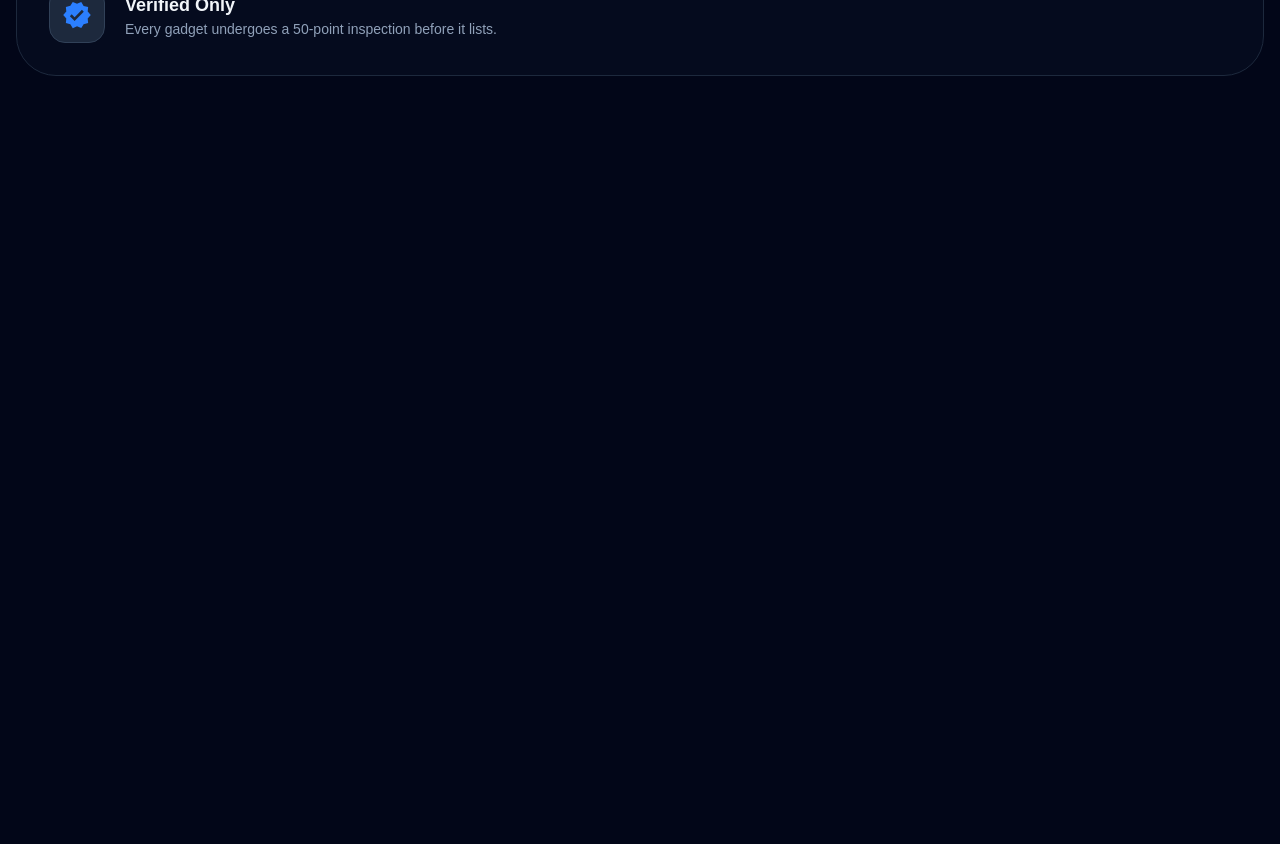
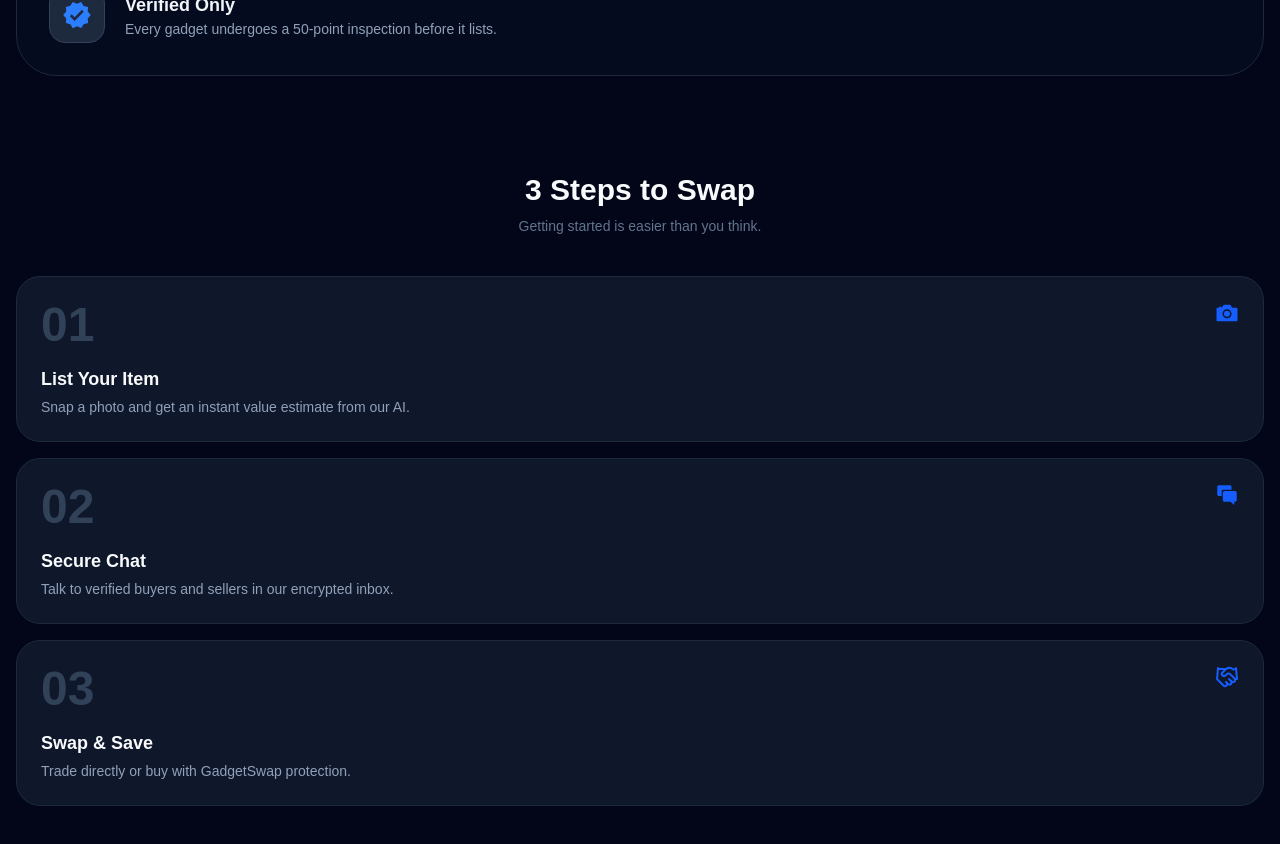
Before and after one commit to junayed17/GadgetSwap, a Next.js app: page / in a window 1280 px wide. Shown: the part 1280-2124 px from the top of the page. Before the commit the page ends 1404 px from the top, so only its background shows below. Built offline with nearby package versions, Linux system fonts and the light colour scheme.

Commit message:
step to swap section added

```diff
--- /dev/null
+++ b/src/app/components/StepsToSwap.jsx
@@ -0,0 +1,63 @@
+import React from 'react';
+import { IoCameraSharp } from "react-icons/io5";
+import { IoIosChatboxes } from "react-icons/io";
+import { LuHandshake } from "react-icons/lu";
+
+const StepsToSwap = () => {
+  return (
+    <section className="px-4 py-12">
+      <div className="text-center mb-10">
+        <h2 className="text-3xl font-black mb-2">3 Steps to Swap</h2>
+        <p className="text-slate-500 text-sm">
+          Getting started is easier than you think.
+        </p>
+      </div>
+      <div className="grid grid-cols-1 gap-4">
+        <div className="bg-slate-900 p-6 rounded-3xl border border-slate-800 flex flex-col gap-4">
+          <div className="flex justify-between items-start">
+            <span className="text-5xl font-black text-slate-700">01</span>
+            <span className="material-symbols-outlined text-blue-600 text-2xl">
+              <IoCameraSharp />{" "}
+            </span>
+          </div>
+          <div>
+            <h4 className="font-bold text-lg mb-1">List Your Item</h4>
+            <p className="text-sm text-slate-400">
+              Snap a photo and get an instant value estimate from our AI.
+            </p>
+          </div>
+        </div>
+        <div className="bg-slate-900 p-6 rounded-3xl border border-slate-800 flex flex-col gap-4">
+          <div className="flex justify-between items-start">
+            <span className="text-5xl font-black text-slate-700">02</span>
+            <span className="material-symbols-outlined text-blue-600 text-2xl">
+              <IoIosChatboxes />
+            </span>
+          </div>
+          <div>
+            <h4 className="font-bold text-lg mb-1">Secure Chat</h4>
+            <p className="text-sm text-slate-400">
+              Talk to verified buyers and sellers in our encrypted inbox.
+            </p>
+          </div>
+        </div>
+        <div className="bg-slate-900 p-6 rounded-3xl border border-slate-800 flex flex-col gap-4">
+          <div className="flex justify-between items-start">
+            <span className="text-5xl font-black text-slate-700">03</span>
+            <span className="material-symbols-outlined text-blue-600 text-2xl">
+              <LuHandshake/>
+            </span>
+          </div>
+          <div>
+            <h4 className="font-bold text-lg mb-1">Swap &amp; Save</h4>
+            <p className="text-sm text-slate-400">
+              Trade directly or buy with GadgetSwap protection.
+            </p>
+          </div>
+        </div>
+      </div>
+    </section>
+  );
+};
+
+export default StepsToSwap;
--- a/src/app/page.jsx
+++ b/src/app/page.jsx
@@ -1,4 +1,5 @@
 import Hero from "./components/Hero";
+import StepsToSwap from "./components/StepsToSwap";
 import Tranding from "./components/Tranding";
 import WhySwap from "./components/WhySwap";
 
@@ -8,6 +9,7 @@ export default function Home() {
       <Hero />
       <Tranding/>
       <WhySwap/>
+      <StepsToSwap/>
     </>
   );
 }
```
